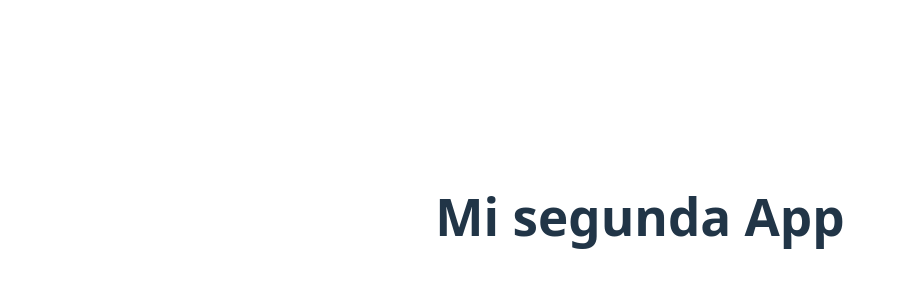
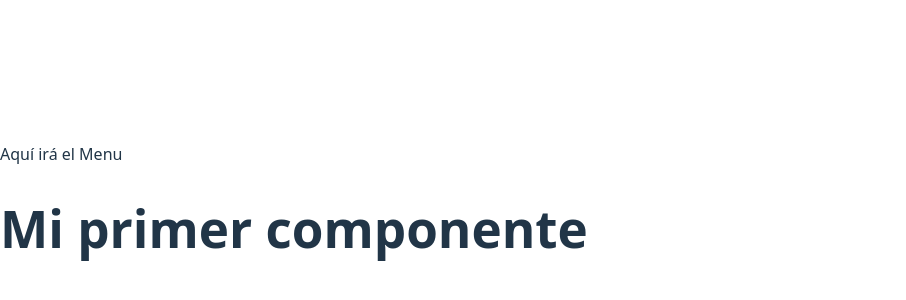
Before and after one commit to DevJuanPablo/react-desde-cero, a React (Vite) app in the folder react-2025/mi-segunda-app/: page / in a window 1280 px wide. Shown: the part 184-484 px from the top of the page, without its empty margins (0-906 px from the left). Built offline with nearby package versions, Linux system fonts and the light colour scheme.

Commit message:
creamos nuestro primer componente sin estado (dummy component)

```diff
--- a/react-2025/mi-segunda-app/src/App.jsx
+++ b/react-2025/mi-segunda-app/src/App.jsx
@@ -1,12 +1,12 @@
-import './App.css'
-
-const App = () => {
-
+function App(){
   return (
     <>
-      <div className='App'>
-        <h1>Mi segunda App</h1>
-      </div>
+      <header>
+        <span>Aquí irá el Menu</span>
+      </header>
+      <main>
+        <h1>Mi primer componente</h1>
+      </main>
     </>
   )
 }
```
